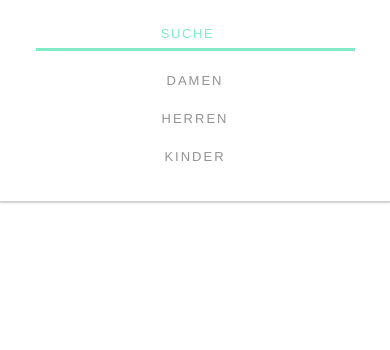
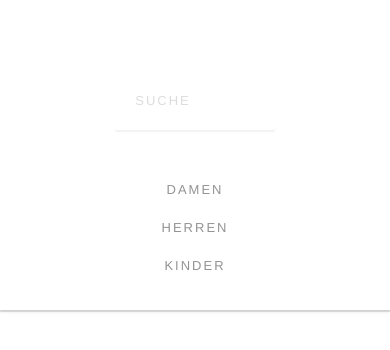
Before and after one commit to danbender/navigation_experiments, a plain HTML site: page index.html in a window 390 px wide. Shown: the part 120-470 px from the top of the page. Drawn offline with nearby package versions, Linux system fonts and the light colour scheme.

Commit message:
fix search bar on mobile

```diff
--- a/css/style.css
+++ b/css/style.css
@@ -235,14 +235,42 @@ input[type="search"] {
     margin-bottom: 20px;
   }
 
-  .menu .nav nav ul li input[type="search"] {
-    width: 100%;
-    float: none;
-    padding: 0.4em;
-    text-align: center;
-    display: block;
-    border-bottom: 3px solid #01da90;
-  }
+  input[type="search"] {
+  display:block;
+  border:0;
+  outline:0;
+  border-radius:2px;
+  box-shadow:0px 2px 1px rgba(0,0,0,.1);
+  width:50%;
+  max-width:300px;
+  color:#000;
+  padding:20px;
+  font-size:20px;
+  margin:50px auto;
+  font-family:"Helvetica Neue", Helvetica, Arial;
+}
+
+input[type="search"]::-webkit-search-cancel-button {
+  position:relative;
+  -webkit-appearance: none;
+  cursor:pointer;
+}
+
+input[type="search"]::-webkit-search-cancel-button:before {
+  position:absolute;
+  top:-10px;
+  right:0px;
+  content:"✖";
+  color:#bbb;
+}
+
+::-webkit-input-placeholder {
+  color: #bbb;
+}
+
+::-moz-placeholder {
+  color: #bbb;
+}
 
 }
 
```
